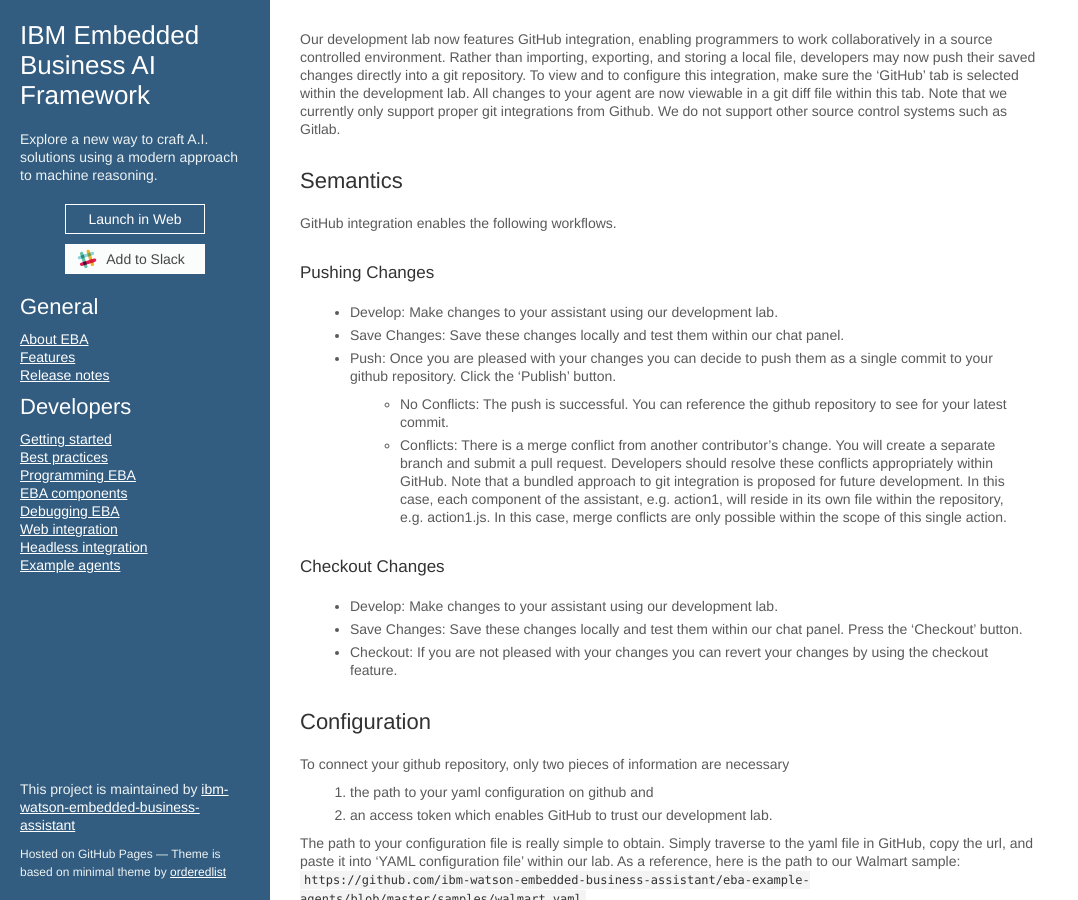
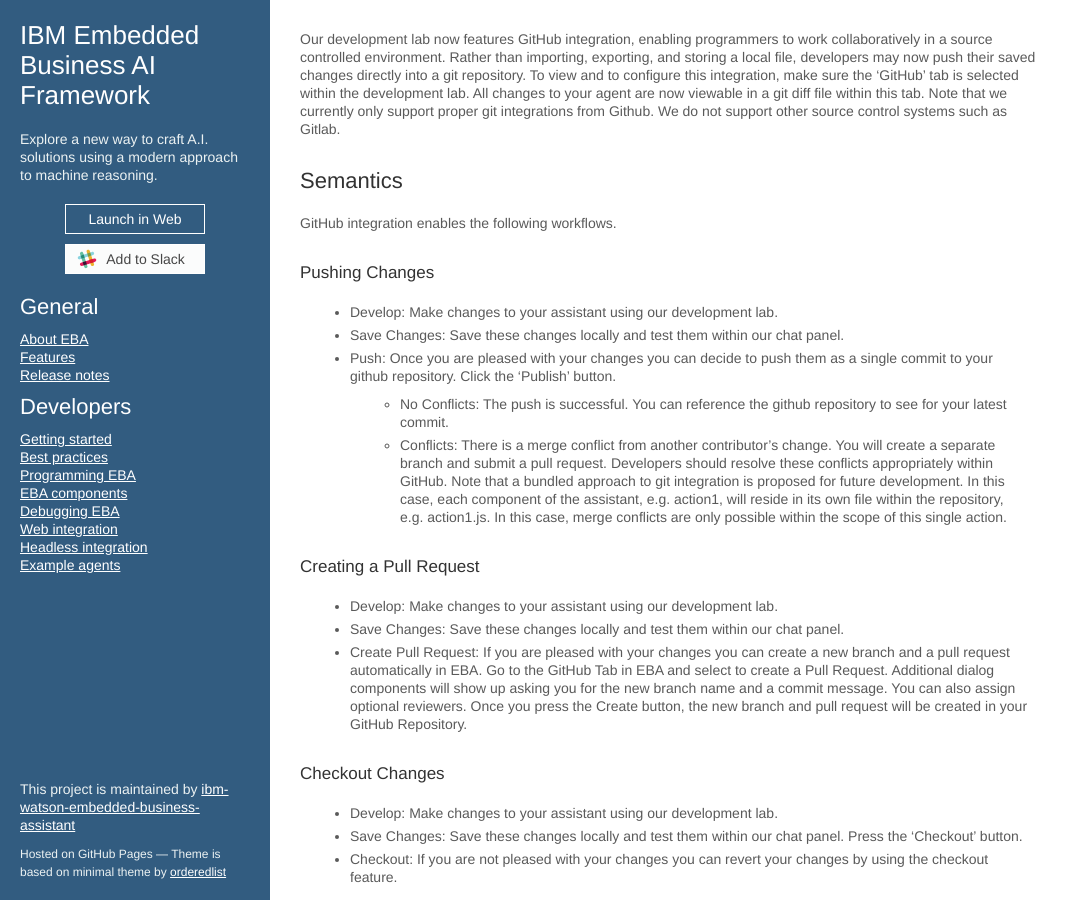
Before and after one commit to ibm-watson-embedded-business-assistant/eba-example-agents, a Jekyll site: the page built from docs/lab/SourceControl.md, in a window 1280 px wide and 900 px high. Shown: the whole window, without its empty margins (0-1078 px from the left). Built offline with Jekyll 4.4.1, drawn with Linux system fonts in a browser that asks for light colours; our own code applies the rules of GitHub Pages for plain Markdown files.

Commit message:
add section about Pull Requests

```diff
--- a/docs/lab/SourceControl.md
+++ b/docs/lab/SourceControl.md
@@ -14,6 +14,15 @@
 
     - Conflicts: There is a merge conflict from another contributor's change. You will create a separate branch and submit a pull request. Developers should resolve these conflicts appropriately within GitHub. Note that a bundled approach to git integration is proposed for future development. In this case, each component of the assistant, e.g. action1, will reside in its own file within the repository, e.g. action1.js. In this case, merge conflicts are only possible within the scope of this single action.
 
+### Creating a Pull Request
+
+- Develop: Make changes to your assistant using our development lab.
+
+- Save Changes: Save these changes locally and test them within our chat panel.
+
+- Create Pull Request: If you are pleased with your changes you can create a new branch and a pull request      automatically in EBA. Go to the GitHub Tab in EBA and select to create a Pull Request. Additional
+  dialog components will show up asking you  for the new branch name and a commit message.
+  You can also assign optional reviewers. Once you press the Create button, the new branch and pull request will be created in your GitHub Repository.
 
 ### Checkout Changes
 - Develop: Make changes to your assistant using our development lab.
```
